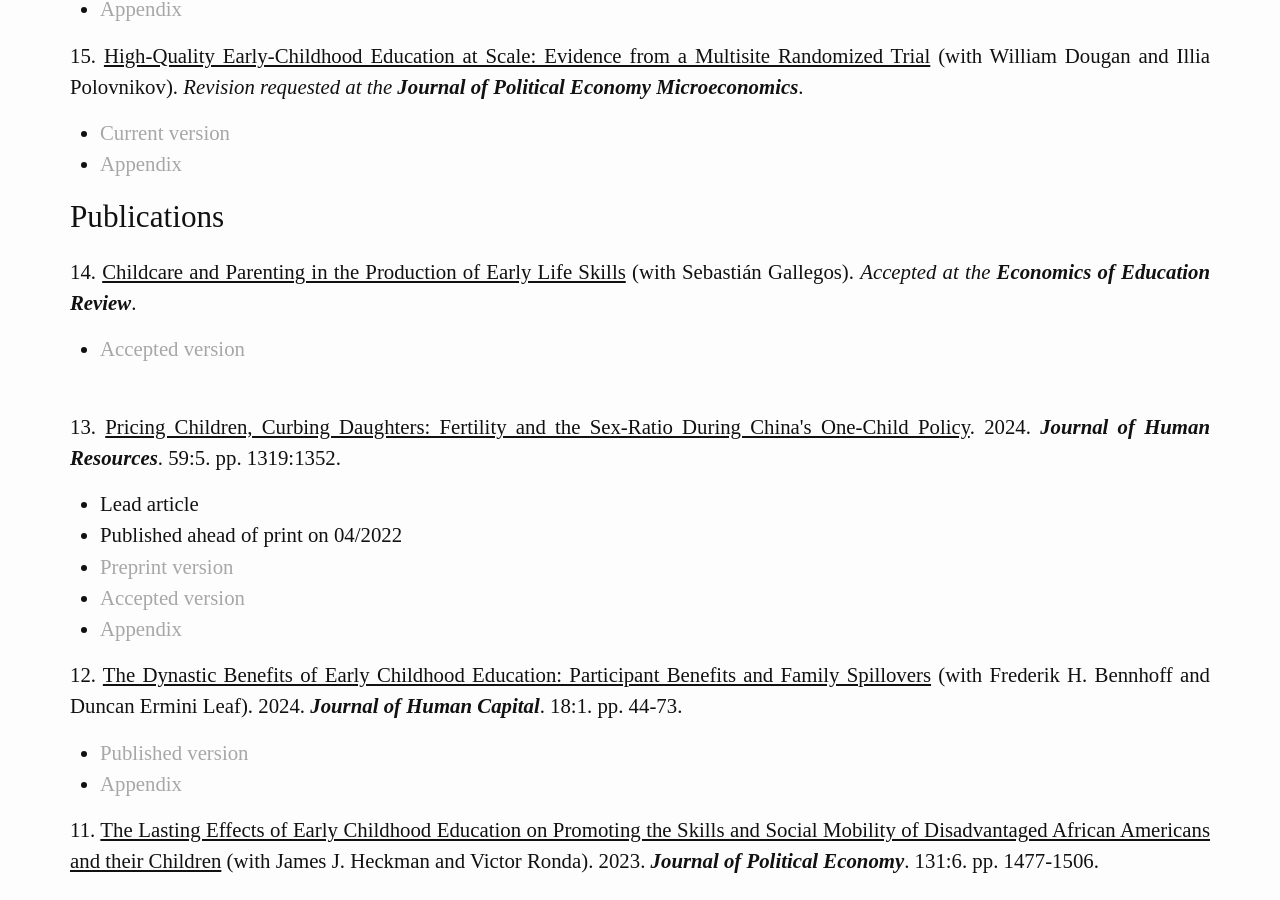
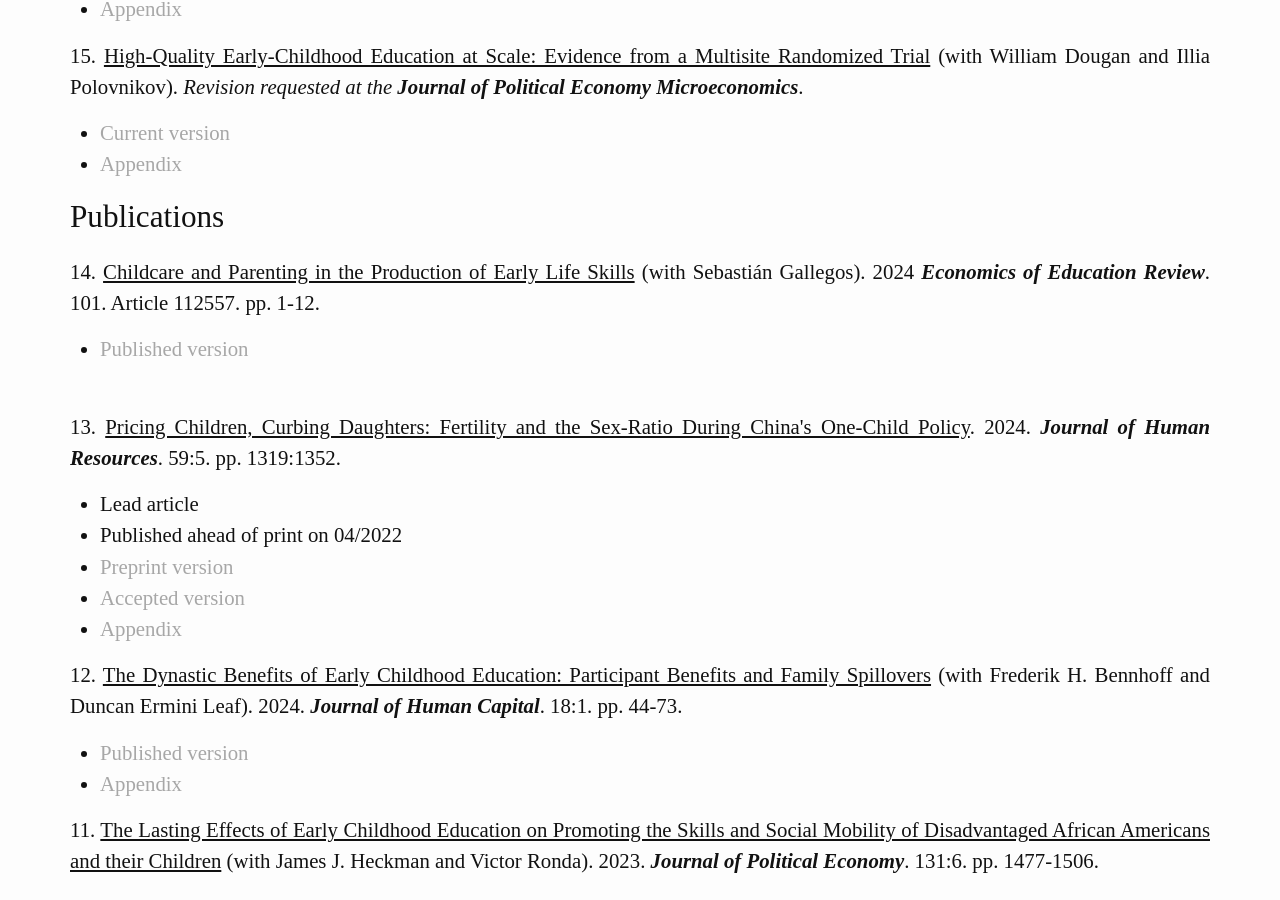
Before and after one commit to jorgelgarcia/jorgelgarcia.github.io, a Jekyll site: the page built from research.md, in a window 1280 px wide and 900 px high, scrolled down 306 px. Built offline with Jekyll 4.4.1, drawn with Linux system fonts in a browser that asks for light colours; nearby versions of some CDN libraries; some web fonts are replaced.

Commit message:
econ of ed

```diff
--- a/research.md
+++ b/research.md
@@ -16,8 +16,8 @@
 <br/>
 
 ## Publications
-14\. <u>Childcare and Parenting in the Production of Early Life Skills</u> (with Sebastián Gallegos). <em>Accepted at the <b>Economics of Education Review</b></em>.
-* [Accepted version](https://www.dropbox.com/scl/fi/bs0dgtx19zvadwiurhth8/icp_paper_05-22-2024a_jlg.pdf?rlkey=zbn3p19inngv11sjmf10gja1d&dl=0)
+14\. <u>Childcare and Parenting in the Production of Early Life Skills</u> (with Sebastián Gallegos). 2024 <em><b>Economics of Education Review</b></em>. 101. Article 112557. pp. 1-12.
+* [Published version](https://www.dropbox.com/scl/fi/hebqg4r6ax3f5yh3r2aej/1-s2.0-S0272775724000517-main.pdf?rlkey=iwlda3cefbxxo1tr8a8cv50u9&dl=0)
 <br/>
 <br/>
 
```
